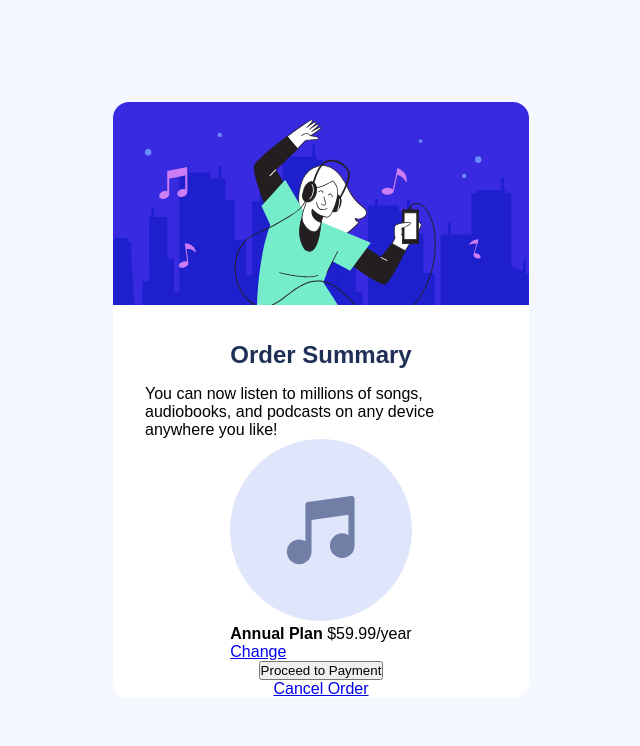
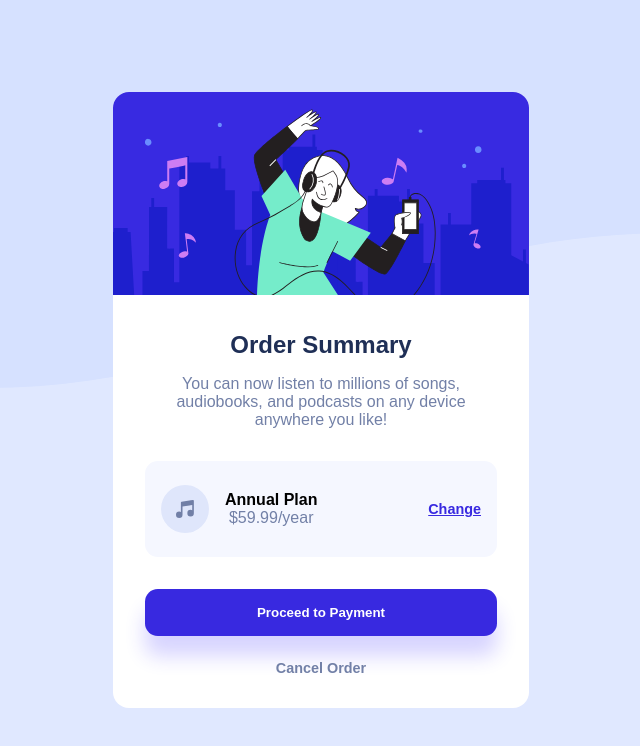
Before and after one commit to prmtrigo/Order-Summary-Component, a plain HTML site: page index.html in a window 1280 px wide. Shown: the whole page, without its empty margins (319-959 px from the left). Drawn offline with Linux system fonts and the light colour scheme.

Commit message:
project finished

```diff
--- /dev/null
+++ b/css/mobile.css
@@ -0,0 +1,6 @@
+@media (min-width: 900px)
+{
+    body{
+        background-image: url('/order-summary-component-main/images/pattern-background-desktop.svg');
+    }
+}
--- a/css/style.css
+++ b/css/style.css
@@ -14,13 +14,17 @@
 }
 
 body{
-    background-color: var(--very-pale-blue);
     width: 100%;
+    background-image: url('/order-summary-component-main/images/pattern-background-mobile.svg');
+    position: relative;
+    background-repeat: no-repeat;
+    background-size: contain;
     height: 100vh;
     display: flex;
     align-items: center;
     justify-content: center;
     padding: 1rem;
+    background-color: var(--pale-blue);
 }
 
 main{
@@ -46,10 +50,81 @@ main section h1{
 }
 
 main section span{
-
+    color: var(--desaturated-blue);
+    text-align: center;
 }
 
 main img{
     width: 100%;
     border-radius: 1rem 1rem 0 0;
 }
+
+main div.information{
+    display: flex;
+    align-items: center;
+    justify-content: space-between;
+    width: 100%;
+    background: var(--very-pale-blue);
+    border-radius: 0.8rem;
+    padding: 1.5rem 1rem;
+    margin: 2rem 0;
+}
+
+main .information .music-price{
+    display: flex;
+    align-items: center;
+}
+
+main .information .price{
+    display: flex;
+    flex-direction: column;
+}
+
+main .information img{
+    width: 48px;
+    margin-right: 1rem;
+}
+
+main .information a{
+    color: var(--bright-blue);
+    font-weight: 600;
+    font-size: 90%;
+    transition: all 0.3s;
+}
+
+main .information a:hover{
+    color: var(--dark-blue);
+    text-decoration: none;
+}
+
+main button{
+    cursor: pointer;
+    background: var(--bright-blue);
+    color: white;
+    font-weight: 600;
+    border: none;
+    width: 100%;
+    padding: 1rem 0;
+    border-radius: 0.8rem;
+    margin-bottom: 1.5rem;
+    box-shadow: 0px 20px 20px rgba(56, 42, 255, 0.2);
+    transition: 0.3s;
+}
+
+main button:hover{
+    background: #766cf1;
+}
+
+#cancel-order{
+    text-decoration: none;
+    color: var(--desaturated-blue);
+    font-weight: 600;
+    font-size: 0.9rem;
+    margin-bottom: 2rem;
+    transition: color 0.3s;
+}
+
+#cancel-order:hover{
+    color: var(--dark-blue);
+
+}
--- a/index.html
+++ b/index.html
@@ -7,6 +7,7 @@
     <meta name="viewport" content="width=device-width, initial-scale=1.0">
     <link rel="icon" type="image/png" sizes="32x32" href="./images/favicon-32x32.png">
     <link rel="stylesheet" href="./css/style.css">
+    <link rel="stylesheet" href="./css/mobile.css">
 
     <title>Frontend Mentor | Order summary card</title>
 </head>
```
